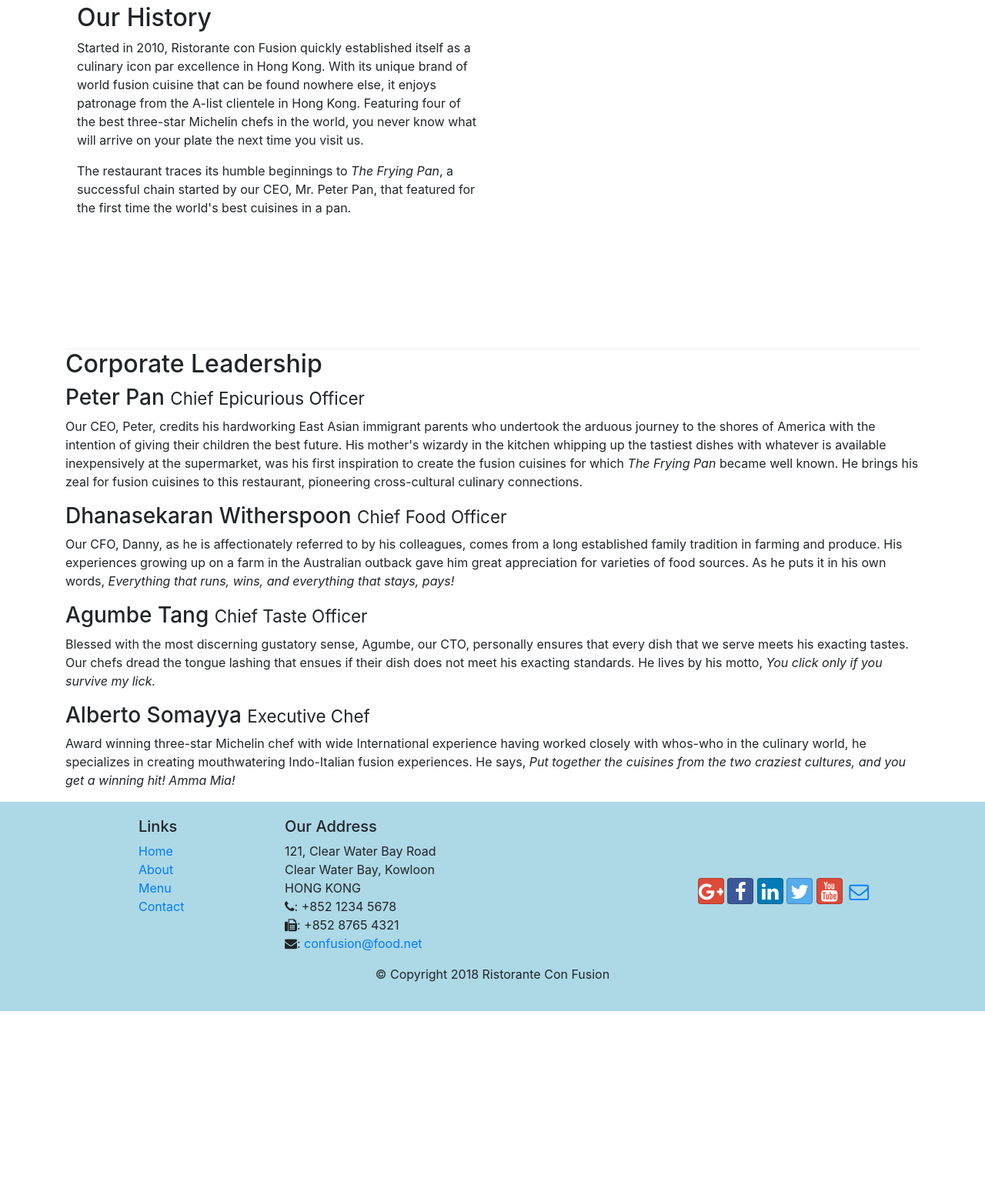
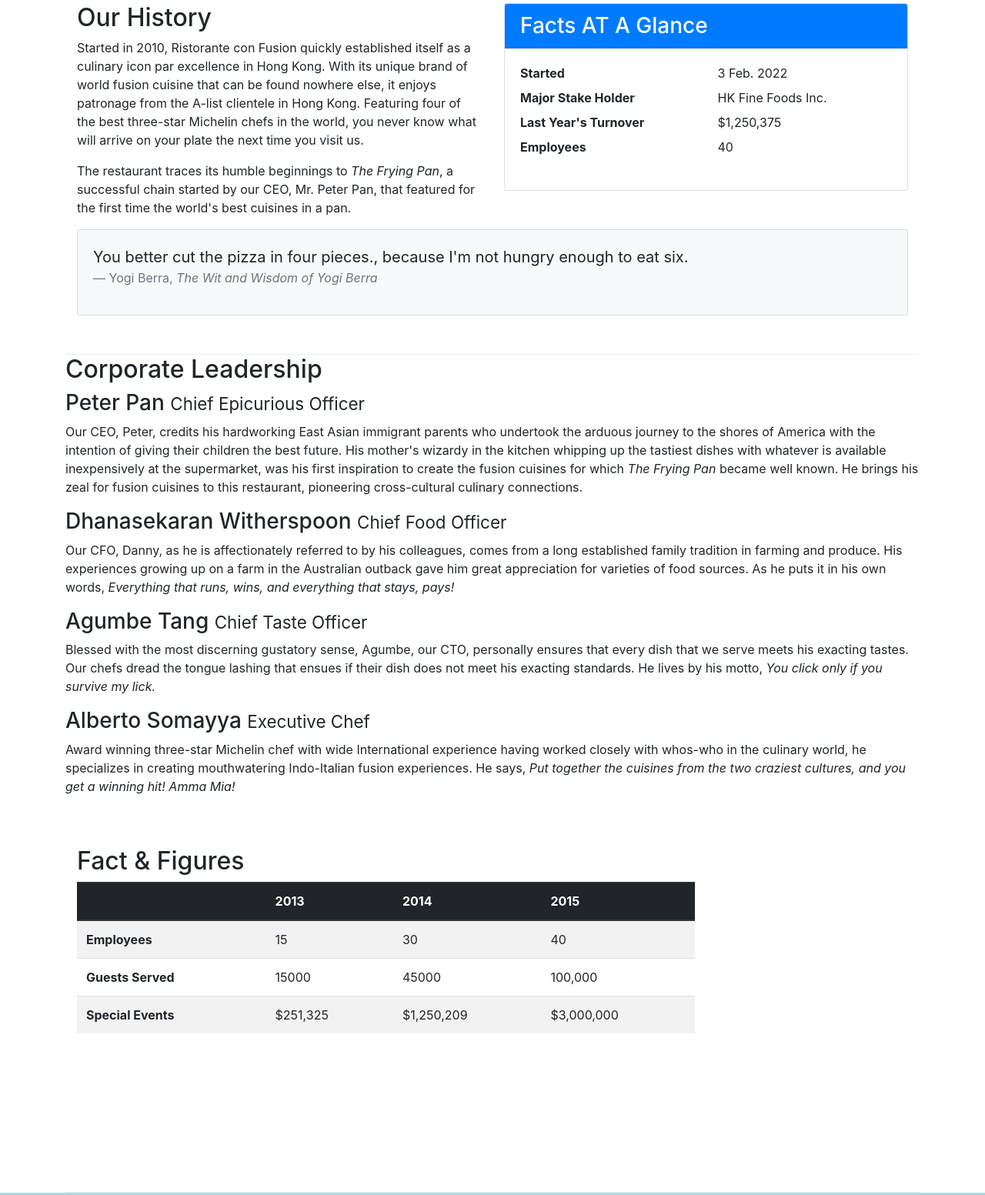
Before and after one commit to Gaya1858/Node_js, a website: page Bootstrap4/Bootstrap4/conFusion/aboutus.html in a window 1280 px wide. Shown: the part 511-2064 px from the top of the page at 77% size. Before the commit the page ends 1825 px from the top, so only its background shows below. Drawn offline with nearby package versions, Linux system fonts and the light colour scheme.

Commit message:
table and cards added

```diff
--- a/Bootstrap4/Bootstrap4/conFusion/aboutus.html
+++ b/Bootstrap4/Bootstrap4/conFusion/aboutus.html
@@ -50,7 +50,30 @@
                 <p>Started in 2010, Ristorante con Fusion quickly established itself as a culinary icon par excellence in Hong Kong. With its unique brand of world fusion cuisine that can be found nowhere else, it enjoys patronage from the A-list clientele in Hong Kong.  Featuring four of the best three-star Michelin chefs in the world, you never know what will arrive on your plate the next time you visit us.</p>
                 <p>The restaurant traces its humble beginnings to <em>The Frying Pan</em>, a successful chain started by our CEO, Mr. Peter Pan, that featured for the first time the world's best cuisines in a pan.</p>
             </div>
-            <div class="col-12 col-sm">
+            <div class="col-sm">
+                <div class="card">
+                    <h3 class="card-header bg-primary text-white">Facts AT A Glance</h3>
+                    <div class="card-body">
+                        <dl class="row">
+                            <dt class="col-6">Started</dt>
+                            <dd class="col-6">3 Feb. 2022</dd>
+                            <dt class="col-6">Major Stake Holder</dt>
+                            <dd class="col-6">HK Fine Foods Inc.</dd>
+                            <dt class="col-6">Last Year's Turnover</dt>
+                            <dd class="col-6">$1,250,375</dd>
+                            <dt class="col-6">Employees</dt>
+                            <dd class="col-6">40</dd>
+                        </dl>
+                    </div>
+                </div>
+            </div>
+            <div class="col-12">
+                <div class="card card-body bg-light">
+                    <blockquote class="blockquote">
+                        <p class="mb-0">You better cut the pizza in four pieces., because I'm not hungry enough to eat six.</p>
+                        <footer class="blockquote-footer">Yogi Berra, <cite title="Source Title">The Wit and Wisdom of Yogi Berra</cite></footer>
+                    </blockquote>
+                </div>
             </div>
         </div>
 
@@ -68,6 +91,46 @@
                 <p class="d-none d-md-block">Award winning three-star Michelin chef with wide International experience having worked closely with whos-who in the culinary world, he specializes in creating mouthwatering Indo-Italian fusion experiences. He says, <em>Put together the cuisines from the two craziest cultures, and you get a winning hit! Amma Mia!</em></p>
             </div>
        </div>
+        <div class="row row-content">
+            <div class="col-12 col-sm-9">
+                <h2>Fact &amp; Figures</h2>
+                <div class="table-responsive">
+                    <table class="table table-striped">
+                        <thead class="thead-dark">
+                            <tr>
+                                <th>&nbsp;</th>
+                                <th>2013</th>
+                                <th>2014</th>
+                                <th>2015</th>
+                            </tr>
+                        </thead>
+                        <tbody>
+                            <tr>
+                                <th>Employees</th>
+                                <td>15</td>
+                                <td>30</td>
+                                <td>40</td>
+                            </tr>
+                            <tr>
+                                <th>Guests Served</th>
+                                <td>15000</td>
+                                <td>45000</td>
+                                <td>100,000</td>
+                            </tr>
+                            <tr>
+                                <th>Special Events</th>
+                                <td>$251,325</td>
+                                <td>$1,250,209</td>
+                                <td>$3,000,000</td>
+                            </tr>
+                        </tbody>
+                    </table>
+                </div>
+            </div>
+            <div class="col-12 col-sm-3">
+
+            </div>
+        </div>
 
     </div>
 
```
